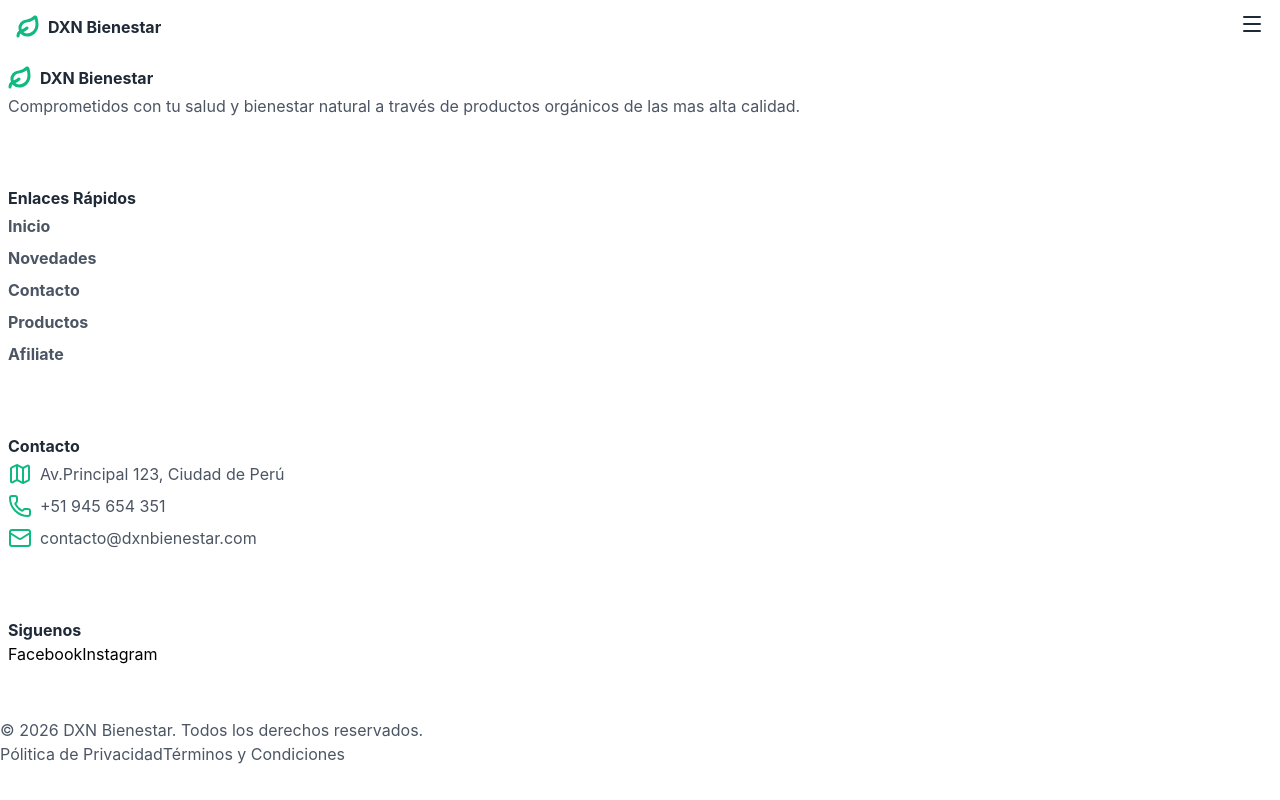
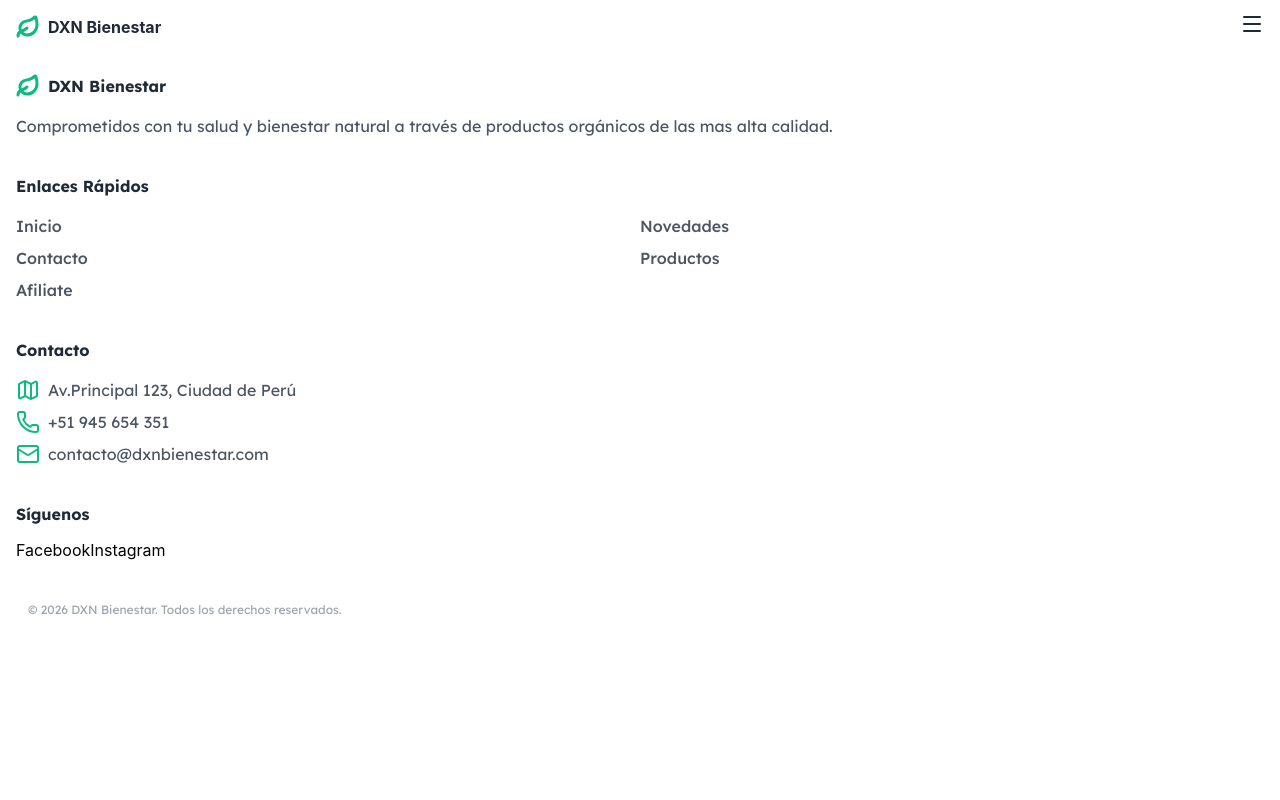
Before and after one commit to San-Tri/dxn_bienestar, a React (Vite) app: page / in a window 1280 px wide. Built offline with nearby package versions, Linux system fonts and the light colour scheme.

Commit message:
feat: estructurar y diseñar del footer

```diff
--- a/src/components/Footer.tsx
+++ b/src/components/Footer.tsx
@@ -2,45 +2,62 @@ import { Leaf, Map, Phone, Mail } from "lucide-react";
 
 function Footer() {
   return (
-    <footer className="flex flex-col gap-10">
+    <footer className="flex flex-col gap-2 m-2">
       {/* Descripcion */}
       <div className="py-3 px-2">
-        <h2 className="flex font-bold text-[#1F2937] gap-2">
+        <h2 className="flex font-bold text-[#1F2937] font-['Lexend'] gap-2 pb-3">
           <Leaf className="text-[#10B981] stroke-3" />
           DXN Bienestar
         </h2>
-        <p className="text-[#4B5563] py-1">
+        <p className="text-[#4B5563] py-1 font-['Lexend']">
           Comprometidos con tu salud y bienestar natural a través de productos
           orgánicos de las mas alta calidad.
         </p>
       </div>
       {/* Enlaces */}
       <div className="my-3 mx-2">
-        <h2 className="font-bold text-[#1F2937]">Enlaces Rápidos</h2>
+        <h2 className="font-bold text-[#1F2937] font-['Lexend'] pb-3">
+          Enlaces Rápidos
+        </h2>
         <nav>
-          <ul>
+          <ul className="grid grid-cols-2">
             <li className="py-1">
-              <a href="#" className="text-[#4B5563] font-bold">
+              <a
+                href="#"
+                className="text-[#4B5563] font-medium font-['Lexend']"
+              >
                 Inicio
               </a>
             </li>
             <li className="py-1">
-              <a href="#" className="text-[#4B5563] font-bold">
+              <a
+                href="#"
+                className="text-[#4B5563] font-medium font-['Lexend']"
+              >
                 Novedades
               </a>
             </li>
             <li className="py-1">
-              <a href="#" className="text-[#4B5563] font-bold">
+              <a
+                href="#"
+                className="text-[#4B5563] font-medium font-['Lexend']"
+              >
                 Contacto
               </a>
             </li>
             <li className="py-1">
-              <a href="#" className="text-[#4B5563] font-bold">
+              <a
+                href="#"
+                className="text-[#4B5563] font-medium font-['Lexend']"
+              >
                 Productos
               </a>
             </li>
             <li className="py-1">
-              <a href="#" className="text-[#4B5563] font-bold">
+              <a
+                href="#"
+                className="text-[#4B5563] font-medium font-['Lexend']"
+              >
                 Afiliate
               </a>
             </li>
@@ -49,22 +66,24 @@ function Footer() {
       </div>
       {/* Contacto */}
       <div className="my-3 mx-2">
-        <h2 className="font-bold text-[#1F2937]">Contacto</h2>
+        <h2 className="font-bold text-[#1F2937] font-['Lexend'] pb-3">
+          Contacto
+        </h2>
         <nav>
           <ul>
             <li className="py-1">
-              <a href="#" className="flex text-[#4B5563] gap-2">
+              <a href="#" className="flex text-[#4B5563] font-['Lexend'] gap-2">
                 <Map className="text-[#10B981]" /> Av.Principal 123, Ciudad de
                 Perú
               </a>
             </li>
             <li className="py-1">
-              <a href="#" className="flex text-[#4B5563] gap-2">
+              <a href="#" className="flex text-[#4B5563] font-['Lexend'] gap-2">
                 <Phone className="text-[#10B981]" /> +51 945 654 351
               </a>
             </li>
             <li className="py-1">
-              <a href="#" className="flex text-[#4B5563] gap-2">
+              <a href="#" className="flex text-[#4B5563] font-['Lexend'] gap-2">
                 <Mail className="text-[#10B981]" /> contacto@dxnbienestar.com
               </a>
             </li>
@@ -73,21 +92,18 @@ function Footer() {
       </div>
       {/* Redes sociales */}
       <div className="my-3 mx-2">
-        <h2 className="font-bold text-[#1F2937]">Siguenos</h2>
+        <h2 className="font-bold text-[#1F2937] font-['Lexend'] pb-3">
+          Síguenos
+        </h2>
         <button>Facebook</button>
         <button>Instagram</button>
       </div>
       {/* Foot */}
-      <div className="foot">
-        <p className="text-[#4B5563]">
-          © 2026 DXN Bienestar. Todos los derechos reservados.
+      <div className="foot m-5">
+        <p className=" text-[#9CA3AF] font-['Lexend'] flex items-center text-xs">
+          &copy; {new Date().getFullYear()} DXN Bienestar. Todos los derechos
+          reservados.
         </p>
-        <a href="#" className="text-[#4B5563]">
-          Pólitica de Privacidad
-        </a>
-        <a href="#" className="text-[#4B5563]">
-          Términos y Condiciones
-        </a>
       </div>
     </footer>
   );
```
